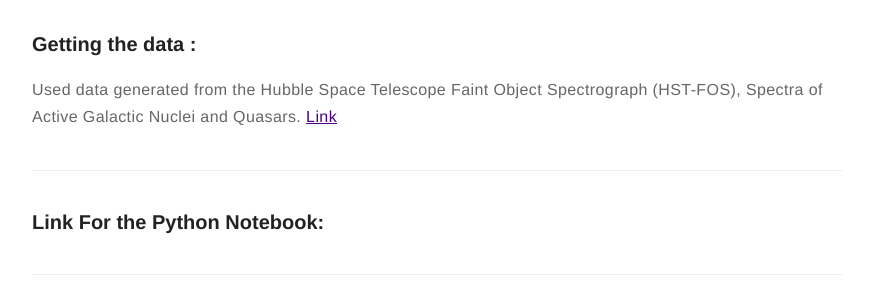
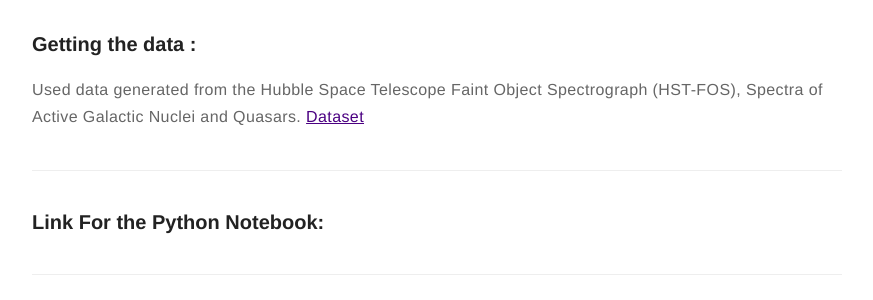
Before and after one commit to kaushkay/kaushkay.github.io, a Jekyll site: the page built from _posts/2019-07-13-Regression-for-denoising-quasar-spectra.markdown, in a window 1280 px wide and 900 px high, scrolled down 3780 px. Shown: the part 152-452 px from the top of the window, without its empty margins (203-1076 px from the left). Built offline with Jekyll 4.4.1, drawn with Linux system fonts in a browser that asks for light colours; comment, search, counter and statistics services are not loaded.

Commit message:
Updated Project

```diff
--- a/_posts/2019-07-13-Regression-for-denoising-quasar-spectra.markdown
+++ b/_posts/2019-07-13-Regression-for-denoising-quasar-spectra.markdown
@@ -56,7 +56,7 @@ Astrophysicists and cosmologists wish to understand the absorption function, whi
 ---
 
 ### Getting the data :
-Used data generated from the Hubble Space Telescope Faint Object Spectrograph (HST-FOS), Spectra of Active Galactic Nuclei and Quasars. [Link]()
+Used data generated from the Hubble Space Telescope Faint Object Spectrograph (HST-FOS), Spectra of Active Galactic Nuclei and Quasars. [Dataset](https://github.com/kaushkay/denoising-quasar-spectra/tree/master/Data)
 
 ---
 
```
